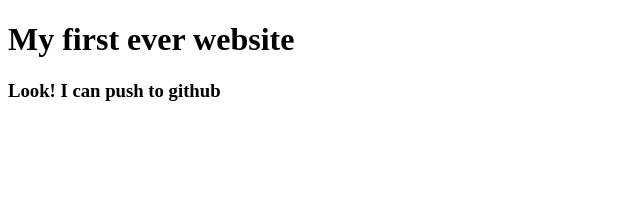
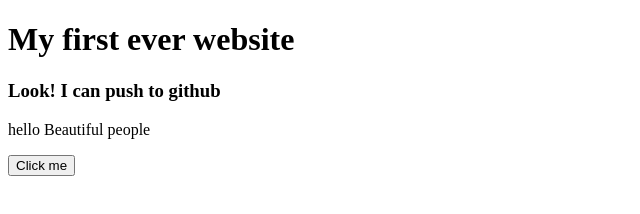
Before and after one commit to ShahriarC-Hero/my-first-website, a plain HTML site: page indexx.html in a window 1280 px wide. Shown: the whole page, without its empty margins (0-640 px from the left). Drawn offline with Linux system fonts and the light colour scheme.

Commit message:
text update

```diff
--- a/indexx.html
+++ b/indexx.html
@@ -9,5 +9,7 @@
 <body>
     <h1>My first ever website</h1>
     <h3>Look! I can push to github</h3>
+    <p>hello Beautiful people</p>
+    <button>Click me</button>
 </body>
 </html>
```
